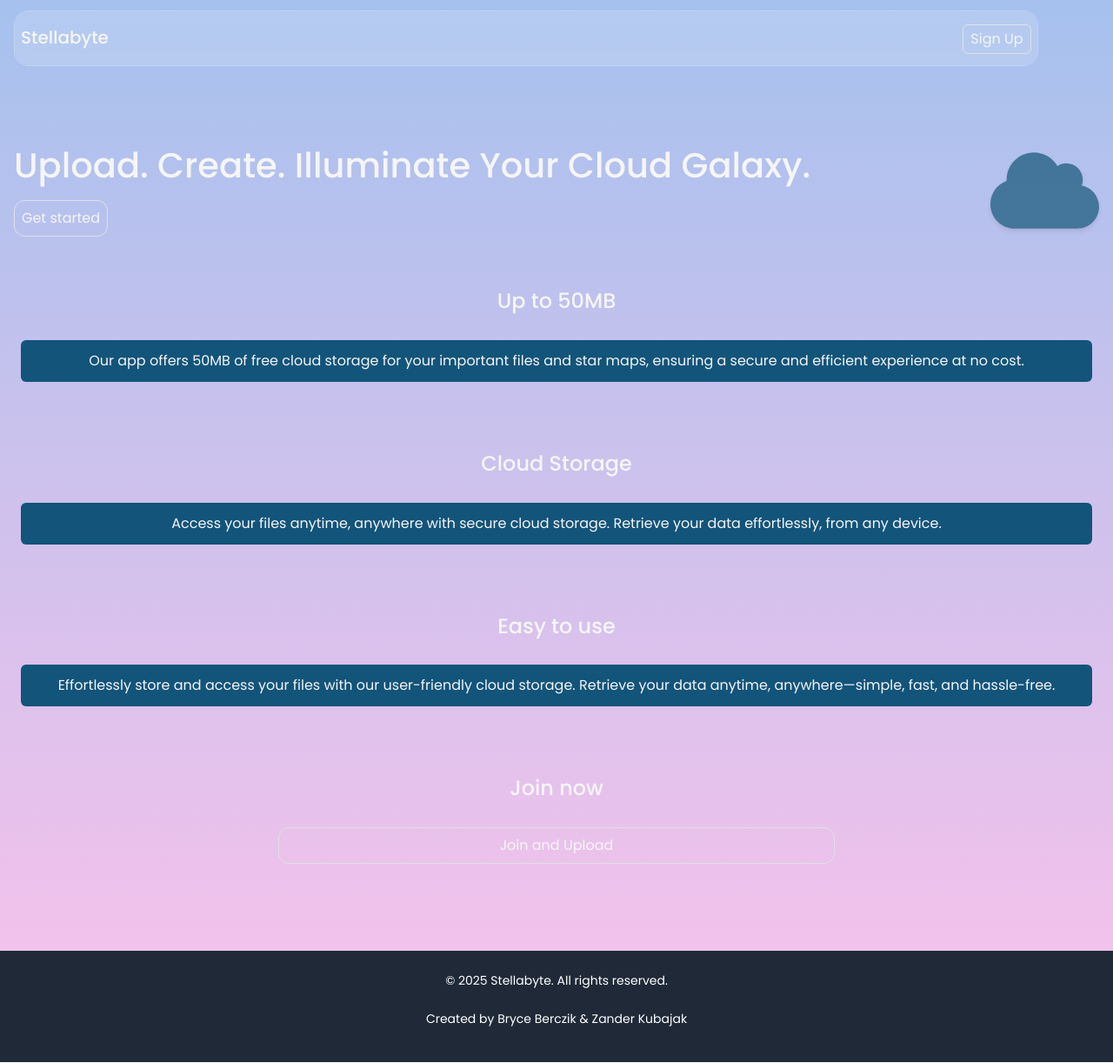
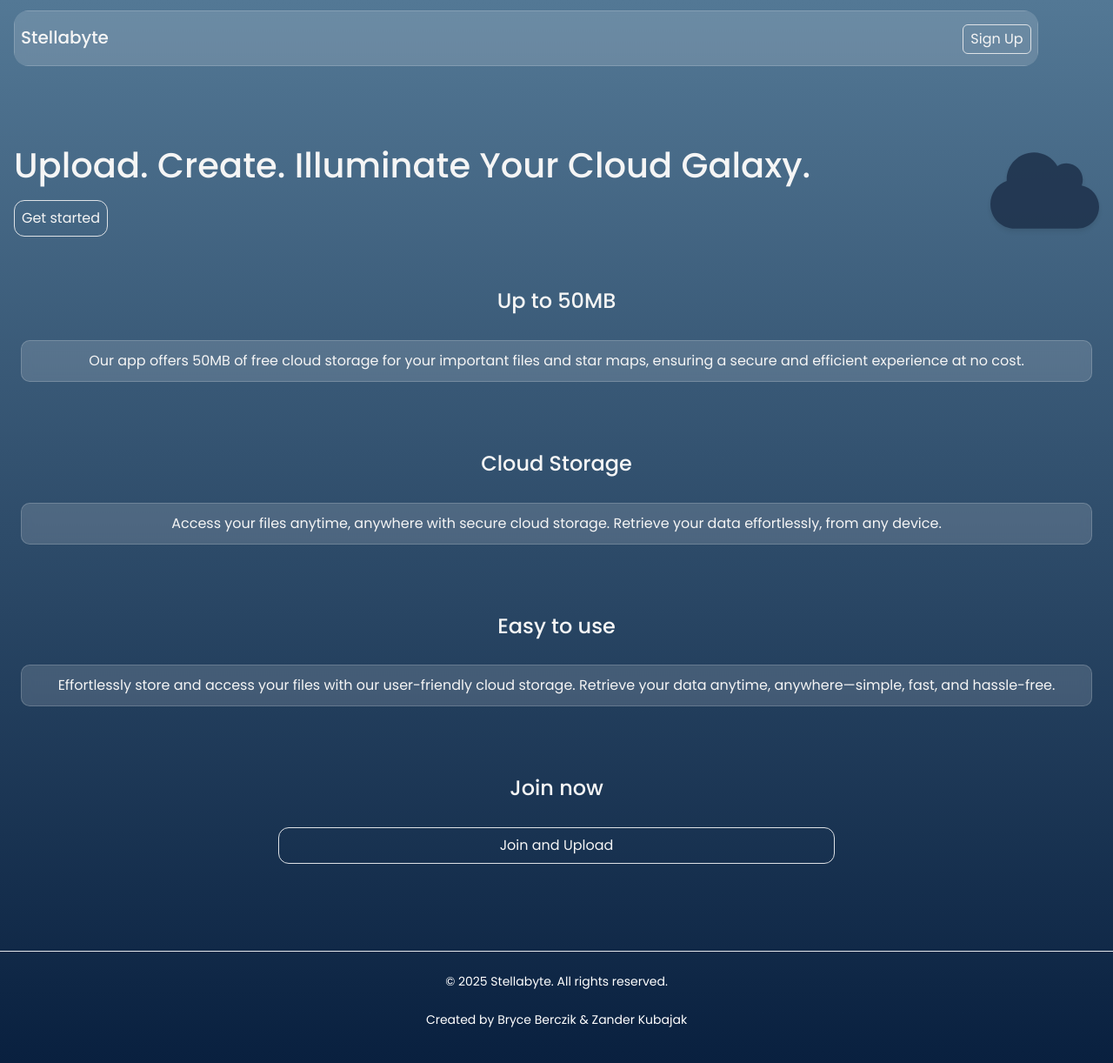
Before and after one commit to ZVKubajak/Stellabyte, a React (Vite) app in the folder client/: page / in a window 1280 px wide. Shown: the whole page at 87% size. Built offline with nearby package versions, Linux system fonts and the light colour scheme.

Commit message:
completed restyling homepage

```diff
--- a/client/src/components/Footer.tsx
+++ b/client/src/components/Footer.tsx
@@ -1,7 +1,7 @@
 const Footer = () => {
   return (
     <div>
-      <footer className="p-6 bg-gray-800 text-white">
+      <footer className="p-6 border-t text-white">
         <div className="container mx-auto text-center">
           <p className="text-sm mb-4">© 2025 Stellabyte. All rights reserved.</p>
           <p className="text-sm">Created by Bryce Berczik & Zander Kubajak</p>
--- a/client/src/components/Header.tsx
+++ b/client/src/components/Header.tsx
@@ -25,8 +25,7 @@ const Header = () => {
           isOpen ? "h-[200px]" : "h-16"
         }`}
       >
-        {/* Glassmorphism background */}
-        <div className="absolute inset-0 glass z-0"></div> {/* Apply the glass effect to the background */}
+        <div className="absolute inset-0 glass z-0"></div>
 
         {/* Header content */}
         <div className="relative z-10 w-full flex justify-between items-center p-2">
--- a/client/src/components/Section.tsx
+++ b/client/src/components/Section.tsx
@@ -2,8 +2,10 @@ import { ISection } from '../interfaces/section';
 
 const Section = ({ text }: ISection) => {
     return (
-        <div className="mx-4 p-1 rounded bg-[#13547a] ">
-            <p className='text-center text- text-[whitesmoke] p-0 m-2'>{text}</p>
+        <div className="relative mx-4 p-1 rounded testing">
+            {/* Background div */}
+            <div className="absolute inset-0 glass shadow-none z-0"></div>
+            <p className='text-center text-[whitesmoke] p-0 m-2 z-10 relative'>{text}</p>
         </div>
     )
 };
--- a/client/src/index.css
+++ b/client/src/index.css
@@ -9,7 +9,7 @@
 }
 
 body {
-  background-image: linear-gradient(to top, #fbc2eb 0%, #a6c1ee 100%);
+  background-image: linear-gradient(to top, #09203f 0%, #537895 100%);
 }
 
 /* TESTING */
@@ -19,10 +19,10 @@ body {
 }
 
 .glass {
-  background: rgba(255, 255, 255, 0.15);
-  box-shadow: 0 8px 32px 0 rgba(31, 38, 135, 0.37);
-  backdrop-filter: blur(6px);
-  -webkit-backdrop-filter: blur(6px);
+  background: rgba( 255, 255, 255, 0.15 );
+  box-shadow: 0 8px 32px 0 rgba( 31, 38, 135, 0.37 );
+  backdrop-filter: blur( 6px );
+  -webkit-backdrop-filter: blur( 6px );
   border-radius: 10px;
-  border: 1px solid rgba(255, 255, 255, 0.18);
+  border: 1px solid rgba( 255, 255, 255, 0.18 );
 }
--- a/client/src/pages/Home.tsx
+++ b/client/src/pages/Home.tsx
@@ -22,17 +22,19 @@ const Home = () => {
               Upload Now
             </button>
           ) : (
+
             <button
               className="text-[whitesmoke] border p-2 rounded-xl cursor-pointer"
               onClick={() => navigate("/signup")}
             >
+
               Get started
             </button>
           )}
         </div>
         <div className="flex">
           <FontAwesomeIcon
-            className="testing text-[100px] text-[#286386] drop-shadow-md opacity-80 blur-[0.5px]"
+            className="testing text-[100px] text-[#1b2d47] drop-shadow-md opacity-80 blur-[0.5px]"
             icon={faCloud}
           />
         </div>
```
